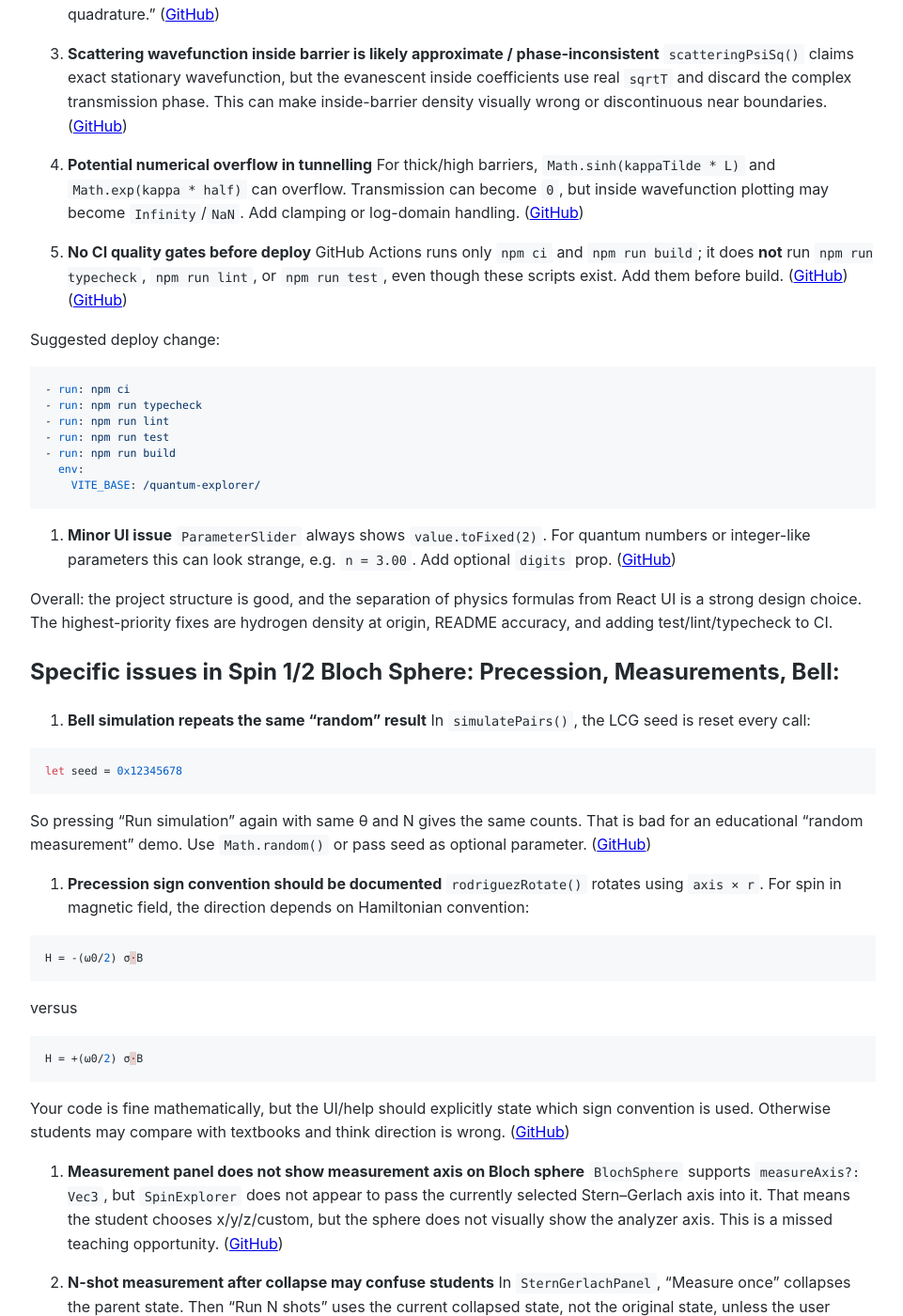
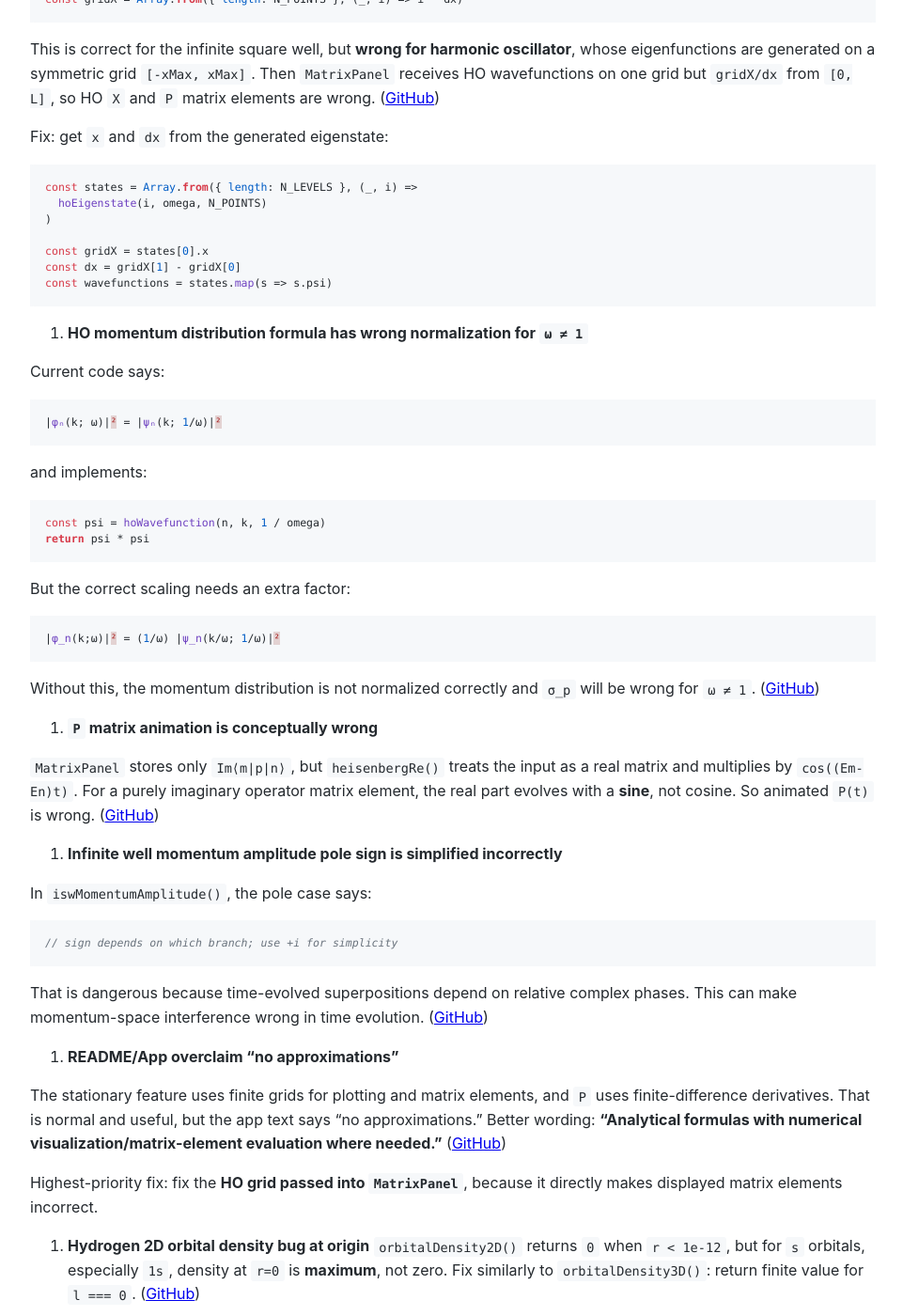
Before and after one commit to Michael-Lubinsky/michael-lubinsky.github.com, a Jekyll site: the page built from physics/quantum-explorer.md, in a window 1280 px wide and 1400 px high, scrolled down 538 px. Shown: the whole window at 94% size, without its empty margins (158-1119 px from the left). Built offline with Jekyll 4.4.1, drawn with Linux system fonts in a browser that asks for light colours; our own code applies the rules of GitHub Pages for plain Markdown files; some of the changed text lies outside the part shown.

Commit message:
Update quantum-explorer.md

````diff
--- a/physics/quantum-explorer.md
+++ b/physics/quantum-explorer.md
@@ -11,6 +11,81 @@ Coulomb potential (a.u.)  to top line instead of current location
 
 
 ## ChatGPT review:
+
+Stationary states
+Yes — specific issues in **Stationary States**:
+
+1. **Harmonic oscillator matrix panel uses the wrong x-grid**
+
+In `StationaryExplorer`, `gridX` is always created as:
+
+```ts
+const dx = L / (N_POINTS - 1)
+const gridX = Array.from({ length: N_POINTS }, (_, i) => i * dx)
+```
+
+This is correct for the infinite square well, but **wrong for harmonic oscillator**, whose eigenfunctions are generated on a symmetric grid `[-xMax, xMax]`. Then `MatrixPanel` receives HO wavefunctions on one grid but `gridX/dx` from `[0, L]`, so HO `X` and `P` matrix elements are wrong. ([GitHub][1])
+
+Fix: get `x` and `dx` from the generated eigenstate:
+
+```ts
+const states = Array.from({ length: N_LEVELS }, (_, i) =>
+  hoEigenstate(i, omega, N_POINTS)
+)
+
+const gridX = states[0].x
+const dx = gridX[1] - gridX[0]
+const wavefunctions = states.map(s => s.psi)
+```
+
+2. **HO momentum distribution formula has wrong normalization for `ω ≠ 1`**
+
+Current code says:
+
+```ts
+|φₙ(k; ω)|² = |ψₙ(k; 1/ω)|²
+```
+
+and implements:
+
+```ts
+const psi = hoWavefunction(n, k, 1 / omega)
+return psi * psi
+```
+
+But the correct scaling needs an extra factor:
+
+```ts
+|φ_n(k;ω)|² = (1/ω) |ψ_n(k/ω; 1/ω)|²
+```
+
+Without this, the momentum distribution is not normalized correctly and `σ_p` will be wrong for `ω ≠ 1`. ([GitHub][2])
+
+3. **`P` matrix animation is conceptually wrong**
+
+`MatrixPanel` stores only `Im⟨m|p|n⟩`, but `heisenbergRe()` treats the input as a real matrix and multiplies by `cos((Em-En)t)`. For a purely imaginary operator matrix element, the real part evolves with a **sine**, not cosine. So animated `P(t)` is wrong. ([GitHub][3])
+
+4. **Infinite well momentum amplitude pole sign is simplified incorrectly**
+
+In `iswMomentumAmplitude()`, the pole case says:
+
+```ts
+// sign depends on which branch; use +i for simplicity
+```
+
+That is dangerous because time-evolved superpositions depend on relative complex phases. This can make momentum-space interference wrong in time evolution. ([GitHub][2])
+
+5. **README/App overclaim “no approximations”**
+
+The stationary feature uses finite grids for plotting and matrix elements, and `P` uses finite-difference derivatives. That is normal and useful, but the app text says “no approximations.” Better wording: **“Analytical formulas with numerical visualization/matrix-element evaluation where needed.”** ([GitHub][4])
+
+Highest-priority fix: fix the **HO grid passed into `MatrixPanel`**, because it directly makes displayed matrix elements incorrect.
+
+[1]: https://raw.githubusercontent.com/mlubinsky/quantum-explorer/main/src/components/StationaryExplorer.tsx "raw.githubusercontent.com"
+[2]: https://raw.githubusercontent.com/mlubinsky/quantum-explorer/main/src/physics/momentumSpace.ts "raw.githubusercontent.com"
+[3]: https://raw.githubusercontent.com/mlubinsky/quantum-explorer/main/src/components/MatrixPanel.tsx "raw.githubusercontent.com"
+[4]: https://raw.githubusercontent.com/mlubinsky/quantum-explorer/main/src/App.tsx "raw.githubusercontent.com"
+
 
 
 1. **Hydrogen 2D orbital density bug at origin**
````
